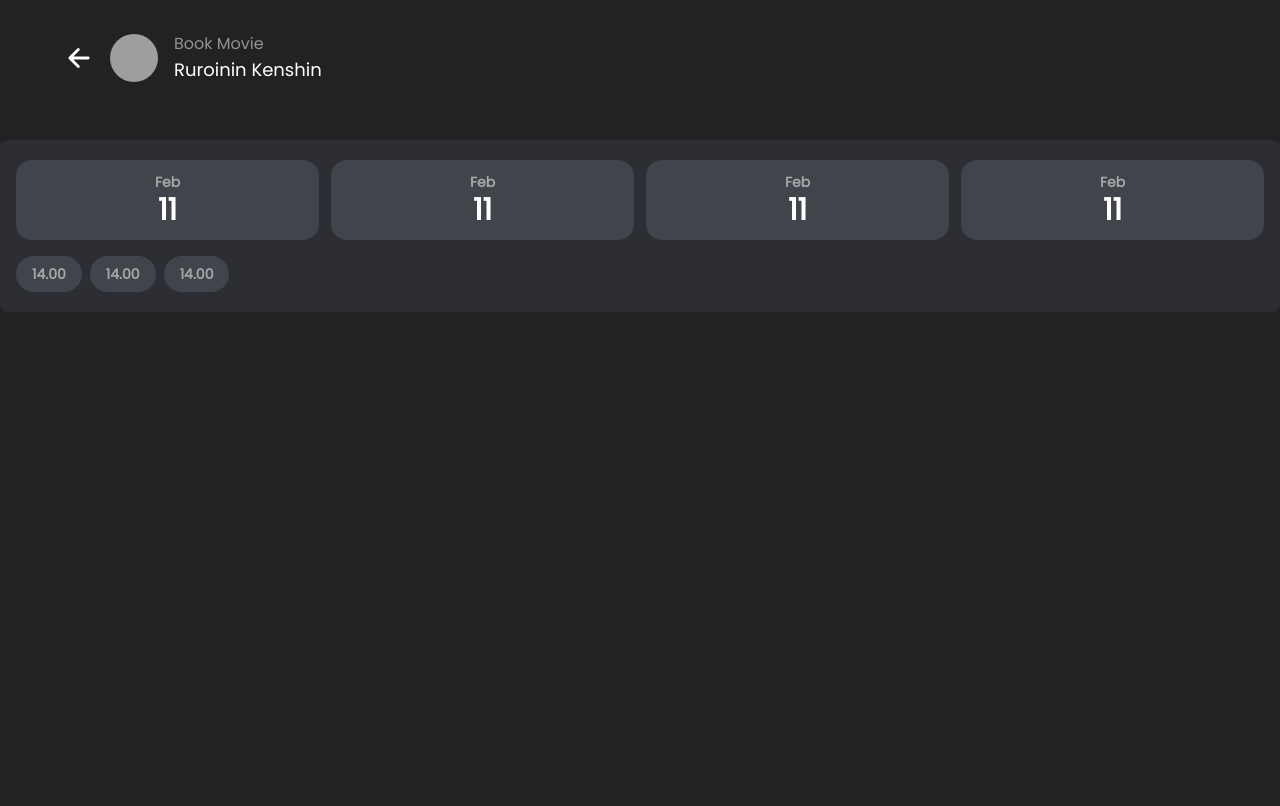
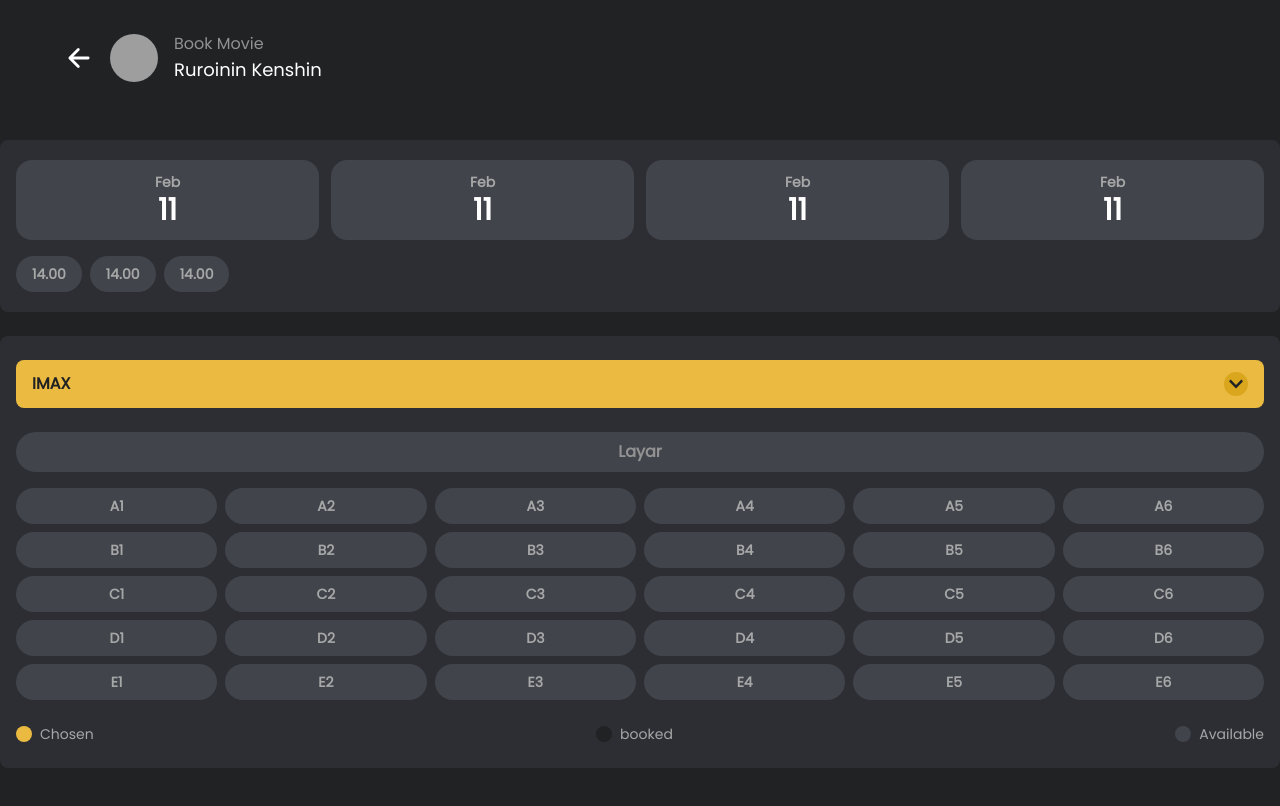
Before and after one commit to aryndraa/timedoor-academy-final-project, a Next.js app: page /movies/1/booking/reservation in a window 1280 px wide. Shown: the top 806 px of the page. Built offline with nearby package versions, Linux system fonts and the light colour scheme; grey boxes are pictures that could not be loaded.

Commit message:
Seats reservation

```diff
--- a/app/components/BackBar.js
+++ b/app/components/BackBar.js
@@ -4,7 +4,7 @@ import { IoArrowBack } from "react-icons/io5";
 export const BackBar = () => {
   return (
     <div>
-      <Link href={"/movies"} className="fixed left-0 right-0 top-0 gap-4  p-4 lg:px-16 lg:py-8 py-4  flex items-center bg-dark-300 text-white  w-full ">
+      <Link href={"/movies"} className="absolute left-0 right-0 top-0 gap-4  p-4 lg:px-16 lg:py-8 py-4  flex items-center bg-dark-300 text-white  w-full z-[9999] ">
         <span className="text-3xl">
           <IoArrowBack/>
         </span>
--- /dev/null
+++ b/app/components/CinemaTypeSelect.js
@@ -0,0 +1,11 @@
+import { FaChevronDown } from "react-icons/fa";
+
+export const CinemaTypeSelect = () => {
+  return (
+    <>
+      <button className="bg-primary flex w-full justify-between py-3  items-center gap-2 text-dark-300 p-1.5 px-4 font-bold rounded-lg">
+        IMAX <span className="bg-[#DAA61D] p-1 rounded-full"><FaChevronDown/></span>
+      </button>
+    </>
+  )
+}
--- /dev/null
+++ b/app/components/ReservationSeats.js
@@ -0,0 +1,15 @@
+import { CinemaTypeSelect } from "./CinemaTypeSelect"
+import { SeatsSelect } from "./SeatsSelect"
+
+export const ReservationSeats = () => {
+  return (
+    <div className="p-4 py-6 bg-dark-200 rounded-lg">
+      <div className="mb-6">
+        <CinemaTypeSelect/>
+      </div>
+      <div>
+        <SeatsSelect/>
+      </div>
+    </div>
+  )
+}
--- /dev/null
+++ b/app/components/SeatsSelect.js
@@ -0,0 +1,37 @@
+export const SeatsSelect = () => {
+  const totalSeats = 30;
+  const seatsPerRow = 6;
+
+  return (
+    <div>
+      <div className="flex p-2 mb-4 bg-dark-100 justify-center rounded-full font-semibold text-text-400">
+        Layar
+      </div>
+      <div className="grid grid-cols-6 gap-2 mb-6">
+        {[...Array(totalSeats)].map((_, i) => {
+          const row = String.fromCharCode(65 + Math.floor(i / seatsPerRow));
+          const seatNumber = (i % seatsPerRow) + 1;
+          return (
+            <span key={`${row}${seatNumber}`} className="bg-dark-100  flex justify-center py-2 text-sm font-semibold  rounded-full">
+              {row}{seatNumber}
+            </span>
+          );
+        })}
+      </div>
+      <div className="flex justify-between">
+        <div className="flex gap-2 items-center text-sm">
+          <span className="w-4 h-4 bg-primary block rounded-lg"></span>
+          Chosen
+        </div>
+        <div className="flex gap-2 items-center text-sm">
+          <span className="w-4 h-4 bg-dark-300 block rounded-lg"></span>
+          booked
+        </div>
+        <div className="flex gap-2 items-center text-sm">
+          <span className="w-4 h-4 bg-dark-100 block rounded-lg"></span>
+          Available
+        </div>
+      </div>
+    </div>
+  );
+};
--- a/app/movies/[movieId]/booking/reservation/page.js
+++ b/app/movies/[movieId]/booking/reservation/page.js
@@ -1,13 +1,19 @@
 import { BackBar } from '@/app/components/BackBar'
 import { BottomBarCover } from '@/app/components/BottomBarCover'
 import { ReservationTime } from '@/app/components/ReservationTime'
+import { ReservationSeats } from '@/app/components/ReservationSeats'
 
 export default function Page () {
   return (
     <section>
       <BackBar/>
-      <div className='relative z-50 mt-4'>
-        <ReservationTime/>
+      <div className='relative z-[70] mt-4'>
+        <div className='mb-6'>
+          <ReservationTime/>
+        </div>
+        <div>
+          <ReservationSeats/>
+        </div>
       </div>
       <BottomBarCover/>
     </section>
```
